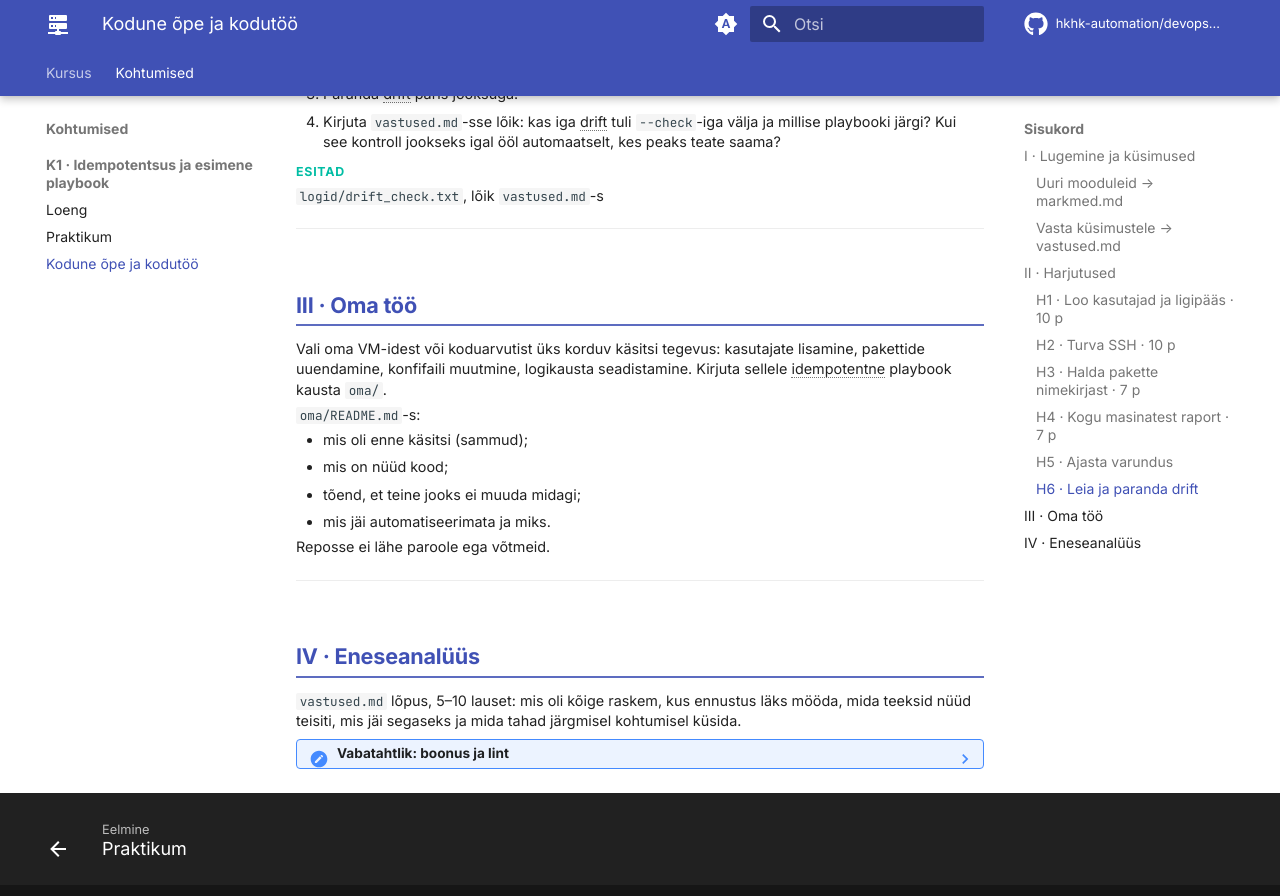
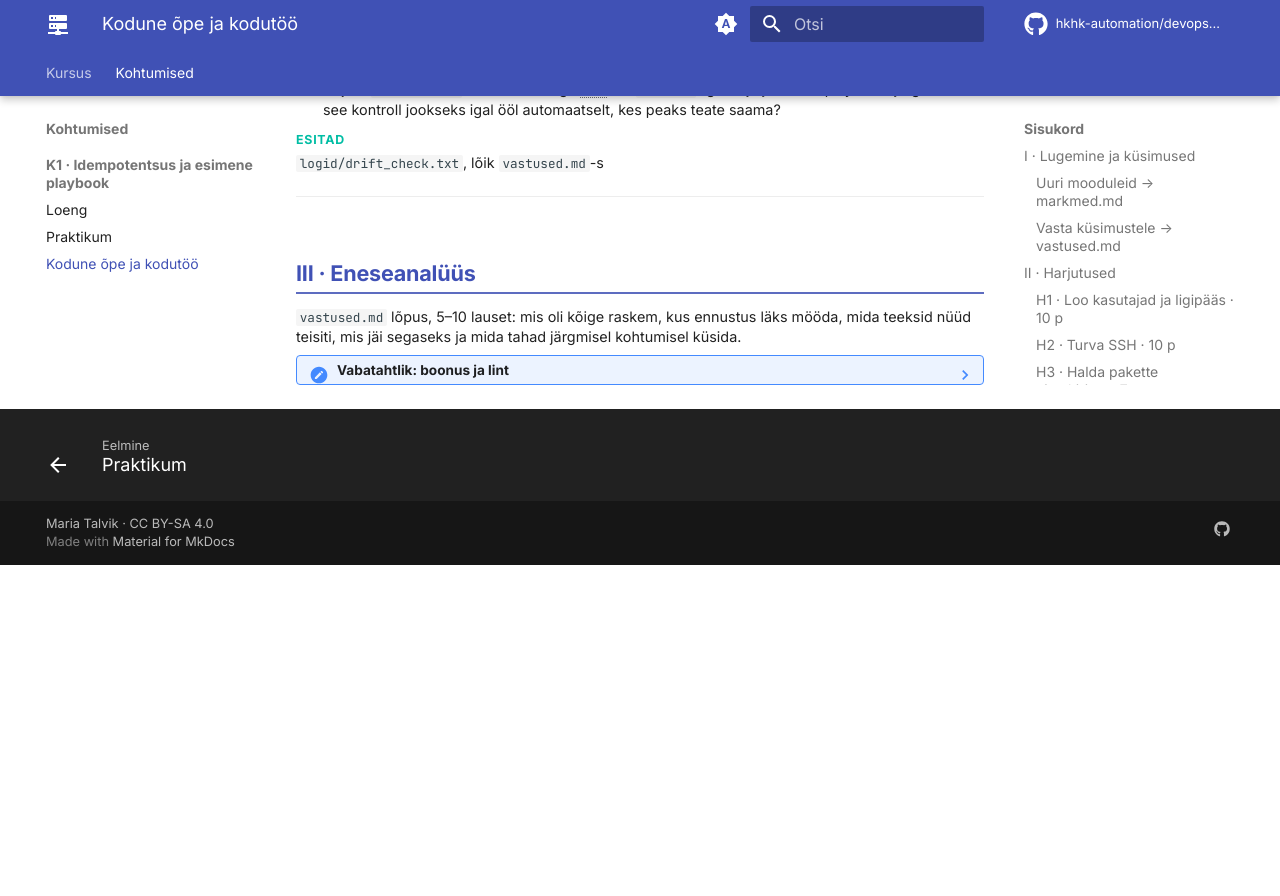
Before and after one commit to hkhk-automation/devops-lite, an MkDocs documentation site: the page built from docs/week01/homework.md, in a window 1280 px wide and 900 px high, scrolled down 4297 px. Shown: the top 896 px of the window. Built offline with MkDocs 1.6.1 and Material for MkDocs 9.7.7, drawn with Linux system fonts in a browser that asks for light colours; comment, search, counter and statistics services are not loaded; after the commit the page ends 4862 px from its top, so only the background shows below that; some of the changed text lies outside the part shown.

Commit message:
Kodutöö: osa III Oma töö eemaldatud, eneseanalüüs on nüüd III

```diff
--- a/docs/week01/homework.md
+++ b/docs/week01/homework.md
@@ -4,14 +4,13 @@ Kodutöö läheb samasse reposse, kuhu klassitöö. Tähtaeg on kirjas Classroom
 
 | Osa | Mida teed | Esitad | Punkte |
 |---|---|---|---|
-| [I](#i-lugemine-ja-kusimused) | loed, uurid mooduleid, vastad küsimustele | `markmed.md`, `vastused.md` | 14 koos III-ga |
+| [I](#i-lugemine-ja-kusimused) | loed, uurid mooduleid, vastad küsimustele | `markmed.md`, `vastused.md` | 14 |
 | [H1](#h1-loo-kasutajad-ja-ligipaas-10-p) | kasutajad, võtmed, sudo, chrony, motd | `admin.yml` + logi | 10 |
 | [H2](#h2-turva-ssh-10-p) | SSH turvamine | `hardening.yml` + logi | 10 |
 | [H3](#h3-halda-pakette-nimekirjast-7-p) | paketid nimekirjast | `baas.yml` + logi | 7 |
 | [H4](#h4-kogu-masinatest-raport-7-p) | raport faktidest | `raport.yml`, `raportid/` | 7 |
 | [H5–H6](#h5-ajasta-varundus) | cron ja drift | `cron.yml` + logi, `logid/drift_check.txt` | 7 |
-| [III](#iii-oma-too) | oma playbook | `oma/*.yml`, `oma/README.md` | 14 koos I-ga |
-| [IV](#iv-eneseanaluus) | eneseanalüüs | `vastused.md` lõpus | – |
+| [III](#iii-eneseanaluus) | eneseanalüüs | `vastused.md` lõpus | – |
 
 Tulemust näed pärast iga push'i: **Actions** → **Autograde**. Loeb punktisumma, mitte värv.
 
@@ -232,22 +231,7 @@ Esitad
 
 ---
 
-## III · Oma töö
-
-Vali oma VM-idest või koduarvutist üks korduv käsitsi tegevus: kasutajate lisamine, pakettide uuendamine, konfifaili muutmine, logikausta seadistamine. Kirjuta sellele idempotentne playbook kausta `oma/`.
-
-`oma/README.md`-s:
-
-- mis oli enne käsitsi (sammud);
-- mis on nüüd kood;
-- tõend, et teine jooks ei muuda midagi;
-- mis jäi automatiseerimata ja miks.
-
-Reposse ei lähe paroole ega võtmeid.
-
----
-
-## IV · Eneseanalüüs
+## III · Eneseanalüüs
 
 `vastused.md` lõpus, 5–10 lauset: mis oli kõige raskem, kus ennustus läks mööda, mida teeksid nüüd teisiti, mis jäi segaseks ja mida tahad järgmisel kohtumisel küsida.
 
```
